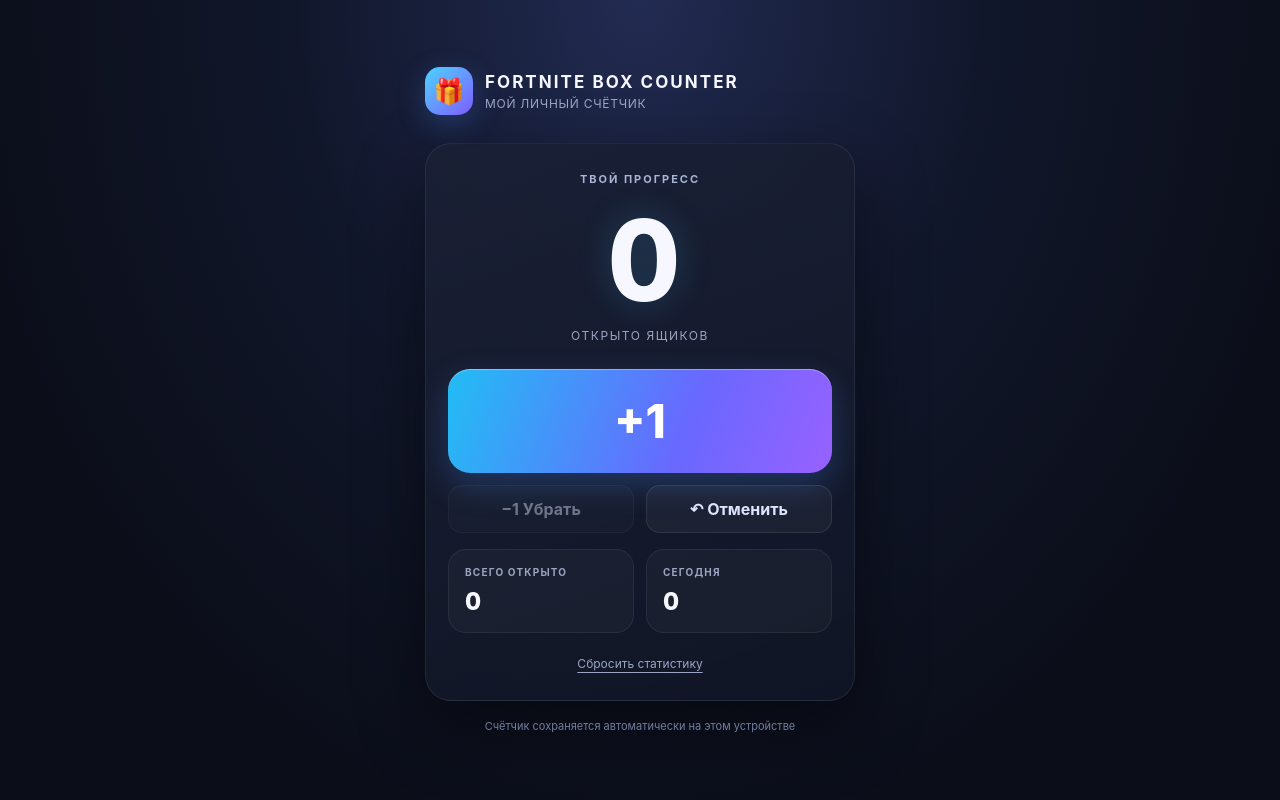
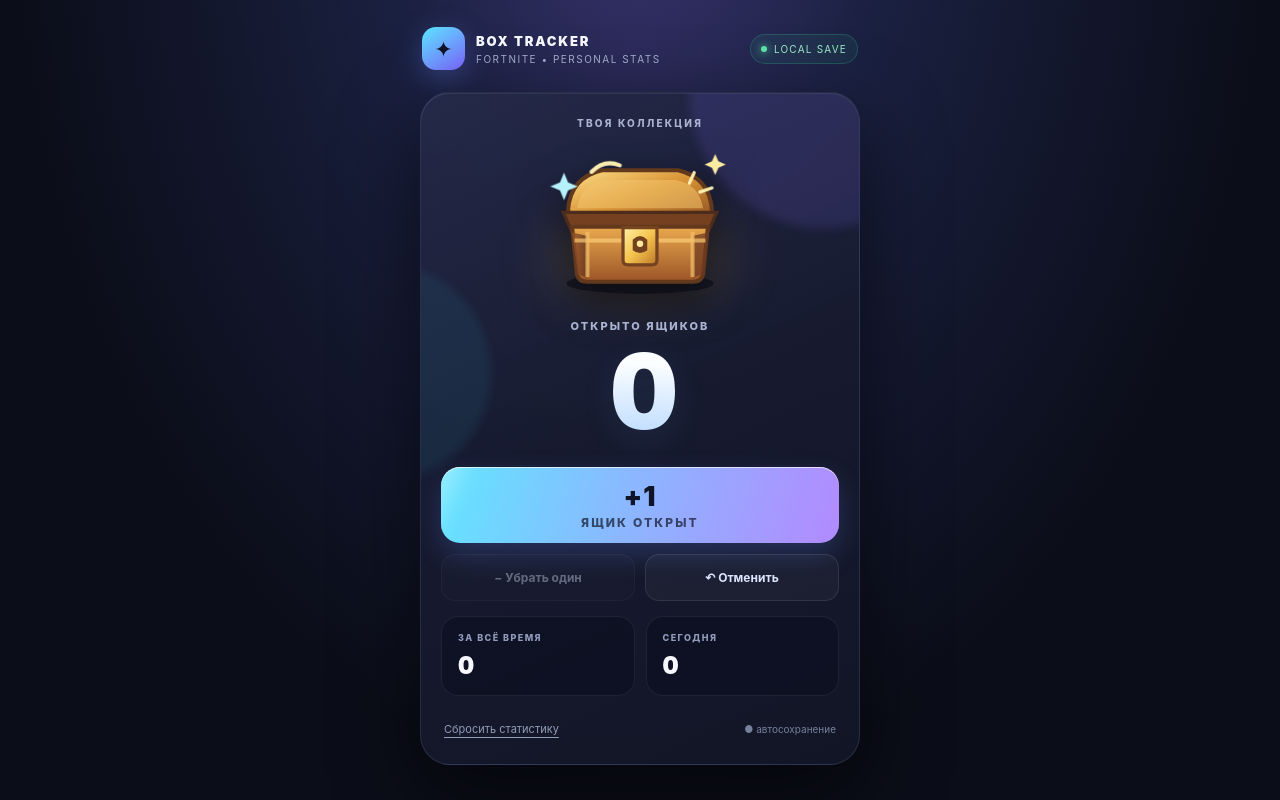
Before and after one commit to shinyyx4404/countercasesfort, a plain HTML site: page index.html in a window 1280 px wide. Drawn offline with Linux system fonts and the light colour scheme.

Commit message:
Add files via upload

```diff
--- a/index.html
+++ b/index.html
@@ -2,112 +2,146 @@
 <html lang="ru">
 <head>
   <meta charset="utf-8">
-  <meta name="viewport" content="width=device-width, initial-scale=1">
-  <meta name="theme-color" content="#101323">
-  <title>Fortnite Box Counter</title>
+  <meta name="viewport" content="width=device-width, initial-scale=1, viewport-fit=cover">
+  <meta name="theme-color" content="#111323">
+  <meta name="description" content="Личный счётчик открытых ящиков Fortnite">
+  <link rel="manifest" href="manifest.webmanifest">
+  <link rel="icon" href="icon.svg" type="image/svg+xml">
+  <link rel="apple-touch-icon" href="icon.svg">
+  <title>FORTNITE • BOX TRACKER</title>
   <style>
-    :root { color-scheme: dark; --bg:#0b0e19; --panel:#151a2b; --muted:#9ba5c3; --blue:#42c8ff; --purple:#9b72ff; }
-    * { box-sizing:border-box }
-    body { margin:0; min-height:100vh; display:grid; place-items:center; padding:24px;
-      font-family:Inter,system-ui,-apple-system,Segoe UI,sans-serif; color:#f6f7ff;
-      background:radial-gradient(ellipse at 50% 0%,#222b52 0%,#11172b 38%,var(--bg) 76%); }
-    .app { width:min(100%,430px); }
-    header { display:flex; align-items:center; gap:12px; margin-bottom:28px; }
-    .logo { width:48px;height:48px;border-radius:15px;display:grid;place-items:center;font-size:25px;
-      background:linear-gradient(135deg,#4bd4ff,#805bff);box-shadow:0 8px 28px #4b8cff40; }
-    h1 { font-size:17px; letter-spacing:.12em; margin:0; }
-    .sub { color:var(--muted);font-size:12px;margin-top:4px;letter-spacing:.06em; }
-    .panel { background:linear-gradient(160deg,#1a2035ee,#111626f2); border:1px solid #ffffff12;
-      border-radius:26px;padding:28px 22px;box-shadow:0 24px 70px #0007; }
-    .eyebrow { text-align:center;color:#aab4d3;font-size:11px;letter-spacing:.18em;font-weight:700; }
-    .count { text-align:center;font-size:clamp(76px,22vw,112px);line-height:1.12;font-weight:850;
-      letter-spacing:-.07em;margin:12px 0 4px;text-shadow:0 0 35px #54caff35;font-variant-numeric:tabular-nums; }
-    .caption { text-align:center;color:var(--muted);font-size:12px;letter-spacing:.13em;margin-bottom:26px; }
-    button { font:inherit;cursor:pointer;border:0;color:white;transition:transform .12s,filter .12s; }
-    button:active { transform:scale(.97); }
-    .plus { width:100%;height:104px;border-radius:22px;font-size:46px;font-weight:850;
-      background:linear-gradient(110deg,#22bdf4,#6968ff 62%,#9861ff);
-      box-shadow:0 12px 32px #4b8cff42,inset 0 1px #ffffff55; }
-    .plus:hover { filter:brightness(1.1); }
-    .controls { display:grid;grid-template-columns:1fr 1fr;gap:12px;margin-top:12px; }
-    .secondary { height:48px;border-radius:14px;background:#ffffff0b;border:1px solid #ffffff17;color:#dce4ff;font-weight:650; }
-    .secondary:hover { background:#ffffff14; }
-    .stats { display:grid;grid-template-columns:1fr 1fr;gap:12px;margin-top:16px; }
-    .stat { background:#ffffff08;border:1px solid #ffffff10;border-radius:18px;padding:16px; }
-    .stat-label { color:var(--muted);font-size:10px;letter-spacing:.12em;font-weight:700; }
-    .stat-value { font-size:25px;font-weight:800;margin-top:8px;font-variant-numeric:tabular-nums; }
-    .reset { display:block;margin:22px auto 0;background:transparent;color:#9ba5c3;font-size:12px;text-decoration:underline;text-underline-offset:4px; }
-    footer { text-align:center;color:#727d9d;font-size:11px;margin-top:18px; }
-    .toast { position:fixed;bottom:22px;left:50%;transform:translateX(-50%);background:#242c45;
-      padding:10px 16px;border-radius:12px;font-size:13px;opacity:0;pointer-events:none;transition:opacity .2s; }
-    .toast.show { opacity:1; }
+    :root{color-scheme:dark;--bg:#0b0d18;--panel:#171a2b;--muted:#929bb7;--cyan:#5be1ff;--violet:#9c79ff;--line:#ffffff14}
+    *{box-sizing:border-box}
+    body{margin:0;min-height:100svh;padding:26px 18px 34px;display:flex;justify-content:center;align-items:center;
+      font-family:Inter,ui-sans-serif,system-ui,-apple-system,"Segoe UI",sans-serif;color:#f7f8ff;overflow-x:hidden;
+      background:radial-gradient(ellipse at 50% -15%,#3a3470 0%,#1a2040 28%,#0b0d18 70%)}
+    body:before{content:"";position:fixed;inset:0;pointer-events:none;opacity:.16;background-image:linear-gradient(#ffffff09 1px,transparent 1px),linear-gradient(90deg,#ffffff09 1px,transparent 1px);background-size:34px 34px;mask-image:linear-gradient(to bottom,black,transparent 80%)}
+    .app{width:min(100%,440px);position:relative}
+    .top{display:flex;justify-content:space-between;align-items:center;margin:0 2px 22px}
+    .brand{display:flex;align-items:center;gap:11px}
+    .brand-mark{width:43px;height:43px;border-radius:14px;display:grid;place-items:center;background:linear-gradient(145deg,#5ce5ff,#7c65ff);box-shadow:0 8px 30px #6d83ff55;color:#101426;font-size:22px}
+    .brand-name{font-size:13px;font-weight:900;letter-spacing:.14em}
+    .brand-sub{font-size:10px;color:#a5afce;letter-spacing:.15em;margin-top:4px}
+    .live{font-size:10px;letter-spacing:.12em;color:#9decc8;background:#3bdc9b12;border:1px solid #3bdc9b35;padding:8px 10px;border-radius:99px}
+    .live:before{content:"";display:inline-block;width:6px;height:6px;border-radius:50%;background:#5de5a8;margin:0 7px 1px 0;box-shadow:0 0 9px #5de5a8}
+    .hero{position:relative;border:1px solid #a8b7ff22;border-radius:30px;padding:24px 20px 20px;overflow:hidden;
+      background:linear-gradient(155deg,#252a49ee 0%,#171b30f7 48%,#121626f7 100%);box-shadow:0 28px 80px #0008,inset 0 1px #ffffff12}
+    .hero:before{content:"";position:absolute;width:270px;height:270px;border-radius:50%;right:-100px;top:-135px;background:#806dff25;filter:blur(5px)}
+    .hero:after{content:"";position:absolute;width:220px;height:220px;border-radius:50%;left:-150px;top:170px;background:#39d9ff12;filter:blur(4px)}
+    .hero>*{position:relative;z-index:1}
+    .section-tag{text-align:center;color:#aab4d2;font-size:10px;font-weight:800;letter-spacing:.22em}
+    .chest-wrap{height:178px;display:grid;place-items:center;margin:8px 0 2px;position:relative}
+    .chest-glow{position:absolute;width:180px;height:80px;bottom:17px;border-radius:50%;background:#f5b83c38;filter:blur(27px)}
+    .chest{width:194px;height:154px;filter:drop-shadow(0 15px 18px #0008);overflow:visible}
+    .chest .shine{animation:shine 3.2s ease-in-out infinite;transform-origin:center}
+    @keyframes shine{0%,100%{opacity:.45}50%{opacity:1}}
+    .count-label{text-align:center;color:#aab4d2;font-size:11px;letter-spacing:.19em;font-weight:800;margin-top:4px}
+    .count{font-size:clamp(76px,22vw,104px);font-weight:950;letter-spacing:-.075em;line-height:1.05;text-align:center;margin:4px 0 20px;
+      font-variant-numeric:tabular-nums;background:linear-gradient(180deg,#fff 25%,#b9d9ff 100%);-webkit-background-clip:text;background-clip:text;color:transparent;text-shadow:0 10px 35px #7bcfff18}
+    button{font:inherit;color:inherit;cursor:pointer;border:0;transition:transform .13s,filter .13s,background .13s}
+    button:active{transform:scale(.975)}
+    .add{width:100%;height:76px;border-radius:19px;font-size:27px;font-weight:950;letter-spacing:.04em;color:#101427;
+      background:linear-gradient(105deg,#62e5ff 0%,#8cb6ff 48%,#b28aff 100%);box-shadow:0 12px 28px #688dff38,inset 0 1px #ffffffb0;position:relative;overflow:hidden}
+    .add:after{content:"";position:absolute;top:-60%;left:-30%;width:30%;height:220%;transform:rotate(25deg);background:#ffffff45;filter:blur(10px);transition:left .4s}
+    .add:hover:after{left:120%}
+    .add span{font-size:12px;display:block;letter-spacing:.18em;margin-top:2px;font-weight:800;opacity:.7}
+    .actions{display:grid;grid-template-columns:1fr 1fr;gap:10px;margin-top:11px}
+    .small{height:47px;border-radius:14px;background:#ffffff09;border:1px solid #ffffff18;color:#dce4ff;font-size:12px;font-weight:750}
+    .small:hover{background:#ffffff13}
+    .stats{display:grid;grid-template-columns:1fr 1fr;gap:11px;margin-top:15px}
+    .stat{padding:15px 16px;border-radius:17px;background:#0c1020a8;border:1px solid #ffffff12}
+    .stat-title{font-size:9px;letter-spacing:.16em;color:#929dbd;font-weight:850}
+    .stat-num{font-size:25px;font-weight:900;letter-spacing:-.04em;margin-top:7px;font-variant-numeric:tabular-nums}
+    .bottom{display:flex;justify-content:space-between;align-items:center;margin:18px 3px 0}
+    .reset{background:transparent;color:#929bb7;font-size:11px;text-decoration:underline;text-underline-offset:4px;padding:8px 0}
+    .save-note{font-size:10px;color:#77819e}
+    .install{display:none;width:100%;height:47px;margin-top:14px;border-radius:14px;background:#ffffff0b;border:1px solid #ffffff1d;color:#dce4ff;font-weight:750;font-size:12px}
+    .install.show{display:block}
+    .toast{position:fixed;left:50%;bottom:calc(20px + env(safe-area-inset-bottom));transform:translate(-50%,12px);opacity:0;pointer-events:none;background:#272e4b;border:1px solid #ffffff20;padding:11px 16px;border-radius:13px;font-size:12px;box-shadow:0 10px 30px #0008;transition:.2s;white-space:nowrap;z-index:5}
+    .toast.show{opacity:1;transform:translate(-50%,0)}
+    @media(max-height:760px){body{align-items:flex-start}.hero{padding-top:18px}.chest-wrap{height:140px}.chest{width:165px;height:132px}.count{margin-bottom:14px}.add{height:68px}}
   </style>
 </head>
 <body>
 <main class="app">
-    <header>
-      <div class="logo" aria-hidden="true">🎁</div>
-      <div><h1>FORTNITE BOX COUNTER</h1><div class="sub">МОЙ ЛИЧНЫЙ СЧЁТЧИК</div></div>
+  <header class="top">
+    <div class="brand">
+      <div class="brand-mark">✦</div>
+      <div><div class="brand-name">BOX TRACKER</div><div class="brand-sub">FORTNITE • PERSONAL STATS</div></div>
+    </div>
+    <div class="live">LOCAL SAVE</div>
   </header>
-    <section class="panel" aria-label="Счётчик ящиков">
-      <div class="eyebrow">ТВОЙ ПРОГРЕСС</div>
+  <section class="hero">
+    <div class="section-tag">ТВОЯ КОЛЛЕКЦИЯ</div>
+    <div class="chest-wrap" aria-hidden="true">
+      <div class="chest-glow"></div>
+      <svg class="chest" viewBox="0 0 240 190" xmlns="http://www.w3.org/2000/svg">
+        <defs>
+          <linearGradient id="lid" x1="0" y1="0" x2="1" y2="1"><stop stop-color="#ffe18a"/><stop offset=".48" stop-color="#d99536"/><stop offset="1" stop-color="#8c4b20"/></linearGradient>
+          <linearGradient id="front" x1="0" y1="0" x2="0" y2="1"><stop stop-color="#e9a94d"/><stop offset="1" stop-color="#9b5427"/></linearGradient>
+          <linearGradient id="gold" x1="0" y1="0" x2="1" y2="1"><stop stop-color="#fff1a5"/><stop offset=".5" stop-color="#f5c44f"/><stop offset="1" stop-color="#bd7628"/></linearGradient>
+          <linearGradient id="side" x1="0" y1="0" x2="1" y2="0"><stop stop-color="#9a5428"/><stop offset="1" stop-color="#60331f"/></linearGradient>
+        </defs>
+        <ellipse cx="120" cy="166" rx="91" ry="13" fill="#050713" opacity=".55"/>
+        <path d="M31 75 Q34 35 73 26 L167 26 Q206 35 209 75 L204 91 L36 91Z" fill="url(#lid)" stroke="#63391e" stroke-width="5"/>
+        <path d="M42 73 Q47 42 77 38 L163 38 Q193 42 198 73Z" fill="#f5c56c" opacity=".55"/>
+        <path d="M25 78 L215 78 L204 103 L36 103Z" fill="#75401f" stroke="#4d2c1c" stroke-width="4"/>
+        <path d="M36 96 L204 96 L198 155 Q196 164 185 164 L55 164 Q44 164 42 155Z" fill="url(#front)" stroke="#63391e" stroke-width="5"/>
+        <path d="M36 103 L54 107 L54 159 L43 154Z" fill="url(#side)" opacity=".8"/>
+        <path d="M204 103 L186 107 L186 159 L198 154Z" fill="#713b20" opacity=".75"/>
+        <path d="M39 113 H201" stroke="#ffd27b" stroke-width="5" opacity=".65"/>
+        <path d="M55 102 V158 M185 102 V158" stroke="#f4c16a" stroke-width="5" opacity=".7"/>
+        <path d="M99 97 H141 V137 Q141 143 135 143 H105 Q99 143 99 137Z" fill="url(#gold)" stroke="#75431f" stroke-width="4"/>
+        <path d="M111 112 Q120 103 129 112 V125 Q120 132 111 125Z" fill="#70401f"/>
+        <circle cx="120" cy="117" r="4" fill="#ffe89a"/>
+        <path d="M60 28 Q76 12 95 20" fill="none" stroke="#fff1b4" stroke-width="5" stroke-linecap="round" class="shine"/>
+        <path d="M181 42 L187 29 M194 53 L209 48" stroke="#fff0b0" stroke-width="4" stroke-linecap="round" class="shine"/>
+        <path d="M21 41 L26 29 L31 41 L43 46 L31 51 L26 63 L21 51 L9 46Z" fill="#b9f5ff" class="shine"/>
+        <path d="M209 15 L213 6 L217 15 L226 19 L217 23 L213 32 L209 23 L200 19Z" fill="#fff0a3" class="shine"/>
+      </svg>
+    </div>
+    <div class="count-label">ОТКРЫТО ЯЩИКОВ</div>
     <div class="count" id="count" aria-live="polite">0</div>
-      <div class="caption">ОТКРЫТО ЯЩИКОВ</div>
-      <button class="plus" id="add" aria-label="Добавить один ящик">+1</button>
-      <div class="controls">
-        <button class="secondary" id="minus">−1  Убрать</button>
-        <button class="secondary" id="undo">↶  Отменить</button>
+    <button class="add" id="add">+1 <span>ЯЩИК ОТКРЫТ</span></button>
+    <div class="actions">
+      <button class="small" id="minus">− Убрать один</button>
+      <button class="small" id="undo">↶ Отменить</button>
     </div>
     <div class="stats">
-        <div class="stat"><div class="stat-label">ВСЕГО ОТКРЫТО</div><div class="stat-value" id="total">0</div></div>
-        <div class="stat"><div class="stat-label">СЕГОДНЯ</div><div class="stat-value" id="today">0</div></div>
+      <div class="stat"><div class="stat-title">ЗА ВСЁ ВРЕМЯ</div><div class="stat-num" id="total">0</div></div>
+      <div class="stat"><div class="stat-title">СЕГОДНЯ</div><div class="stat-num" id="today">0</div></div>
     </div>
+    <div class="bottom">
       <button class="reset" id="reset">Сбросить статистику</button>
+      <div class="save-note">● автосохранение</div>
+    </div>
   </section>
-    <footer>Счётчик сохраняется автоматически на этом устройстве</footer>
+  <button class="install" id="install">↓ Установить приложение</button>
 </main>
 <div class="toast" id="toast" role="status"></div>
 <script>
-    const KEY = 'fortnite-box-counter-v1';
-    const todayKey = () => new Date().toLocaleDateString('en-CA');
-    const fresh = () => ({ count: 0, total: 0, today: 0, date: todayKey() });
-    let data;
-    try { data = { ...fresh(), ...JSON.parse(localStorage.getItem(KEY) || '{}') }; }
-    catch { data = fresh(); }
-    if (data.date !== todayKey()) { data.today = 0; data.date = todayKey(); }
-    let previous = null;
-    const $ = id => document.getElementById(id);
-    function save() { localStorage.setItem(KEY, JSON.stringify(data)); render(); }
-    function render() {
-      $('count').textContent = data.count;
-      $('total').textContent = data.total;
-      $('today').textContent = data.today;
-      $('minus').disabled = data.count <= 0;
-      $('minus').style.opacity = data.count <= 0 ? '.45' : '1';
-    }
-    function change(delta) {
-      if (delta < 0 && data.count <= 0) return;
-      previous = { ...data };
-      data.count += delta;
-      if (delta > 0) { data.total += 1; data.today += 1; }
-      else { data.total = Math.max(0, data.total - 1); data.today = Math.max(0, data.today - 1); }
-      save();
-    }
-    function toast(message) {
-      $('toast').textContent = message; $('toast').classList.add('show');
-      clearTimeout(toast.timer); toast.timer = setTimeout(() => $('toast').classList.remove('show'), 1600);
-    }
-    $('add').addEventListener('click', () => change(1));
-    $('minus').addEventListener('click', () => change(-1));
-    $('undo').addEventListener('click', () => {
-      if (!previous) return toast('Пока нечего отменять');
-      data = previous; previous = null; save(); toast('Последнее действие отменено');
-    });
-    $('reset').addEventListener('click', () => {
-      if (!confirm('Точно сбросить весь счётчик и статистику?')) return;
-      previous = { ...data }; data = fresh(); save(); toast('Счётчик сброшен');
-    });
+  const KEY='fortnite-box-counter-v2';
+  const dateKey=()=>{const d=new Date();return `${d.getFullYear()}-${String(d.getMonth()+1).padStart(2,'0')}-${String(d.getDate()).padStart(2,'0')}`};
+  const fresh=()=>({count:0,total:0,today:0,date:dateKey()});
+  let data; try{data={...fresh(),...JSON.parse(localStorage.getItem(KEY)||'{}')}}catch{data=fresh()}
+  if(data.date!==dateKey()){data.today=0;data.date=dateKey()}
+  let previous=null;
+  const $=id=>document.getElementById(id);
+  function render(){$('count').textContent=data.count;$('total').textContent=data.total;$('today').textContent=data.today;$('minus').disabled=data.count<=0;$('minus').style.opacity=data.count<=0?'.4':'1'}
+  function save(){localStorage.setItem(KEY,JSON.stringify(data));render()}
+  function change(n){if(n<0&&data.count<=0)return;previous={...data};data.count+=n;if(n>0){data.total++;data.today++}else{data.total=Math.max(0,data.total-1);data.today=Math.max(0,data.today-1)}save()}
+  function toast(msg){$('toast').textContent=msg;$('toast').classList.add('show');clearTimeout(toast.t);toast.t=setTimeout(()=>$('toast').classList.remove('show'),1500)}
+  $('add').onclick=()=>change(1);$('minus').onclick=()=>change(-1);
+  $('undo').onclick=()=>{if(!previous)return toast('Нечего отменять');data=previous;previous=null;save();toast('Действие отменено')};
+  $('reset').onclick=()=>{if(!confirm('Сбросить весь счётчик?'))return;previous={...data};data=fresh();save();toast('Статистика сброшена')};
   render();
+
+  let installPrompt;
+  const installButton=$('install');
+  window.addEventListener('beforeinstallprompt',e=>{e.preventDefault();installPrompt=e;installButton.classList.add('show')});
+  installButton.addEventListener('click',async()=>{if(!installPrompt){toast('Открой меню браузера и выбери «Установить приложение»');return}installPrompt.prompt();await installPrompt.userChoice;installPrompt=null;installButton.classList.remove('show')});
+  window.addEventListener('appinstalled',()=>{installButton.classList.remove('show');toast('Приложение установлено!')});
+  if('serviceWorker' in navigator && (location.protocol==='https:'||location.hostname==='localhost'))navigator.serviceWorker.register('./sw.js').catch(()=>{});
 </script>
 </body>
 </html>
--- /dev/null
+++ b/sw.js
@@ -0,0 +1,5 @@
+const CACHE='box-tracker-v1';
+const FILES=['./','./index.html','./manifest.webmanifest','./icon.svg'];
+self.addEventListener('install',e=>e.waitUntil(caches.open(CACHE).then(c=>c.addAll(FILES))));
+self.addEventListener('activate',e=>e.waitUntil(caches.keys().then(keys=>Promise.all(keys.filter(k=>k!==CACHE).map(k=>caches.delete(k))))));
+self.addEventListener('fetch',e=>{if(e.request.method!=='GET')return;e.respondWith(caches.match(e.request).then(cached=>cached||fetch(e.request).then(response=>{const copy=response.clone();caches.open(CACHE).then(c=>c.put(e.request,copy));return response}).catch(()=>caches.match('./index.html'))))});
```
Also changed, not shown: icon.svg (added), manifest.webmanifest (added), 1 other file. Lines whose indentation alone changed are shown as unchanged.
